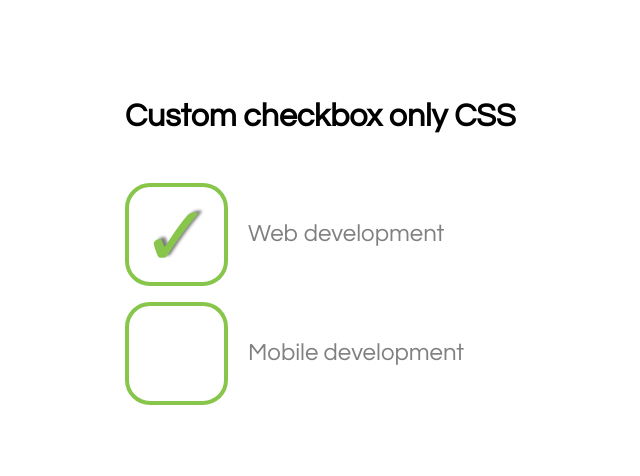
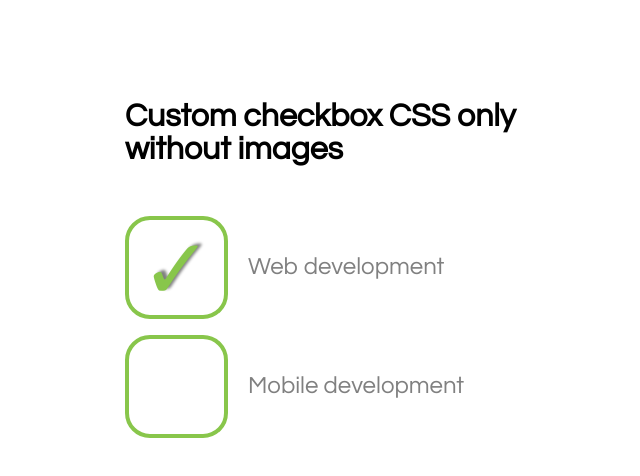
Before and after one commit to SoldierCorp/Custom-checkbox-without-images-and-CSS-only, a plain HTML site: page index.html in a window 1280 px wide. Shown: the whole page, without its empty margins (290-930 px from the left). Drawn offline with Linux system fonts and the light colour scheme.

Commit message:
Second commit

```diff
--- a/index.html
+++ b/index.html
@@ -6,7 +6,7 @@
 	<link rel="stylesheet" href="style.css">
 </head>
 <body>
-	<h1>Custom checkbox only CSS</h1>
+	<h1>Custom checkbox CSS only without images</h1>
 	<p>
 		<input type="checkbox" id="check1" checked>
 		<label for="check1">Web development</label>
```
Also changed, not shown: screenshot.png.
